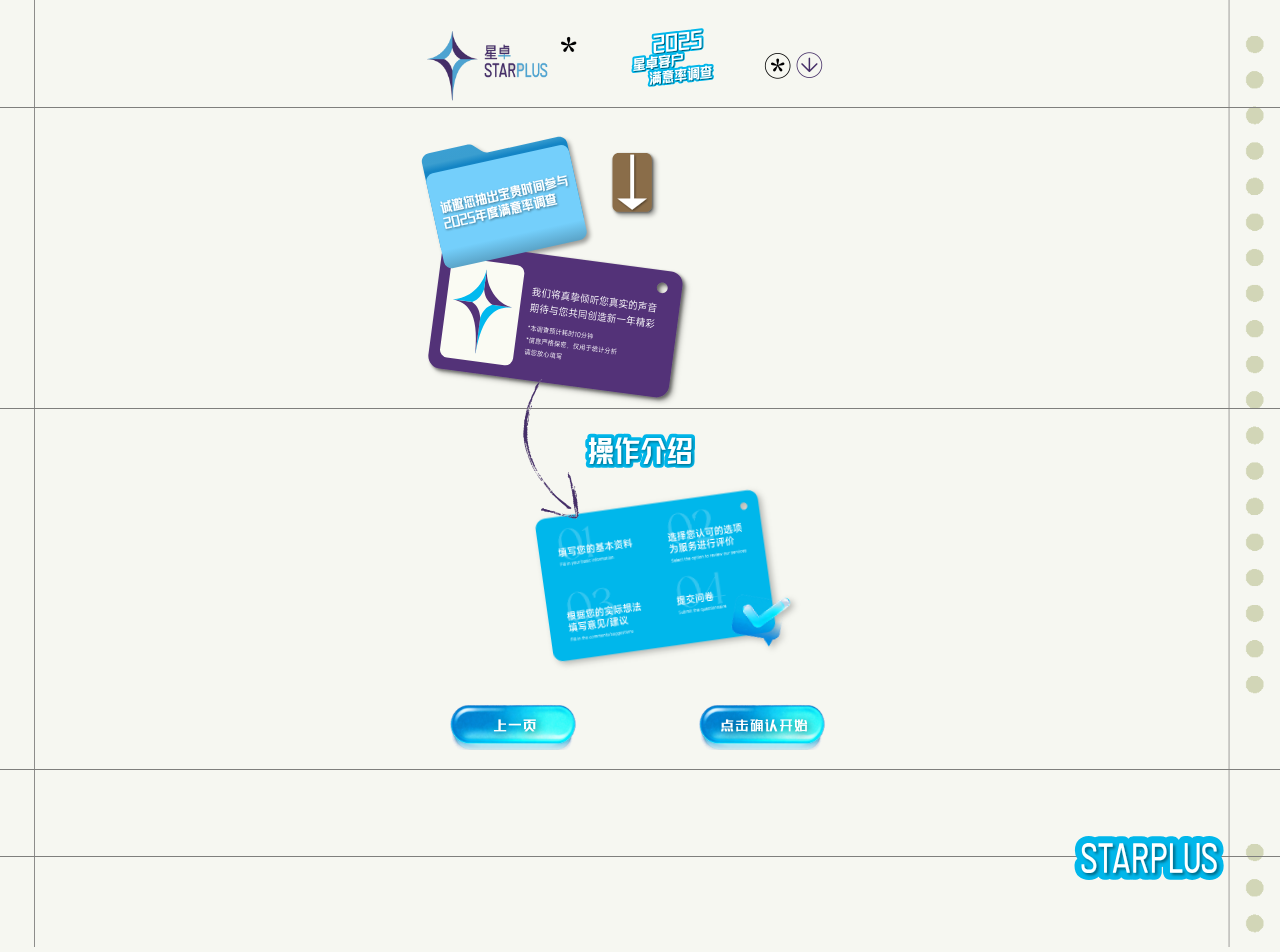
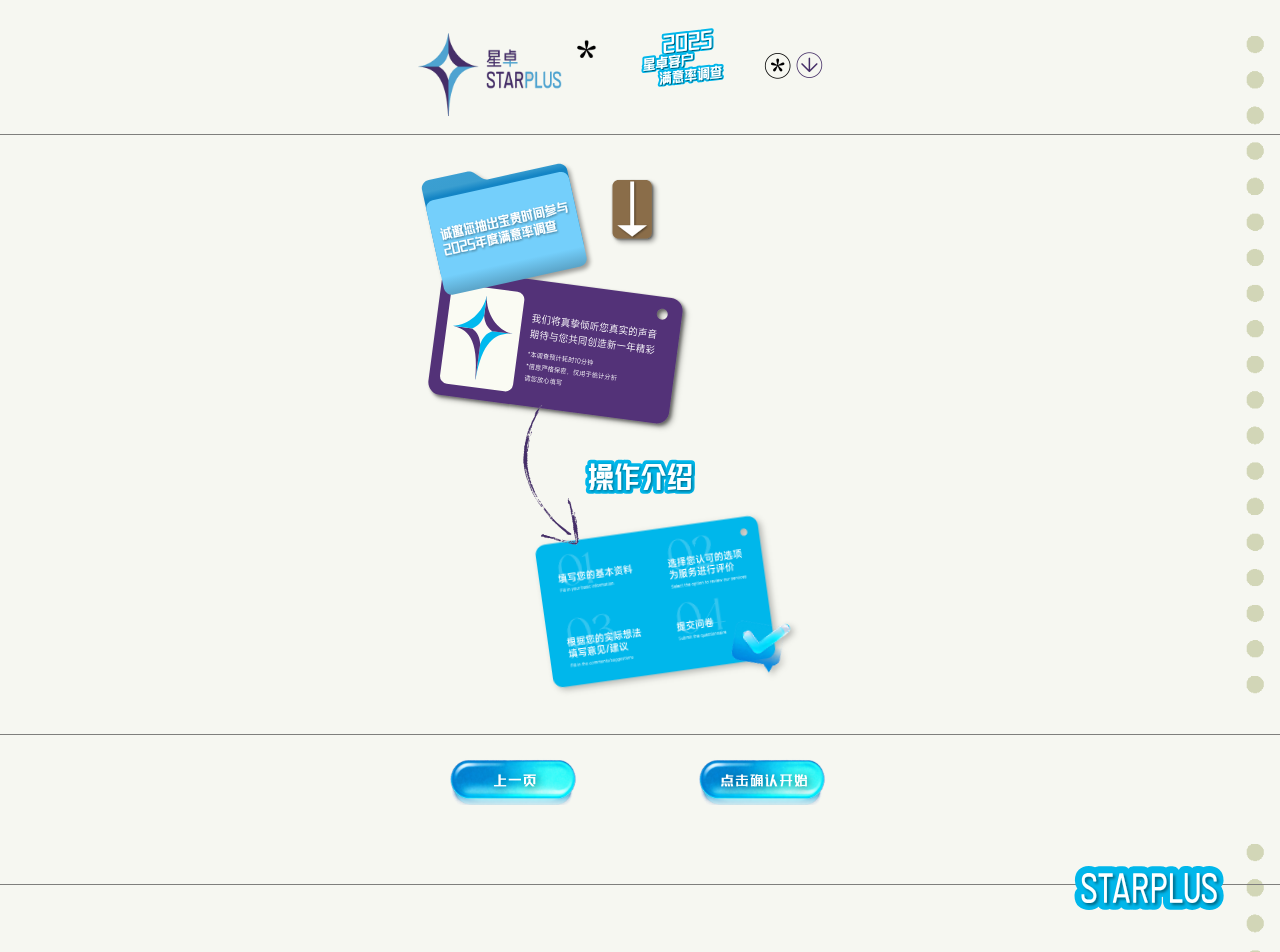
Before and after one commit to cowbook/starplus, a Vue app in the folder client/: page /page2 in a window 1280 px wide. Shown: the top 952 px of the page. Built offline with nearby package versions, Linux system fonts and the light colour scheme; a web font is replaced by a local one.

Commit message:
取消中间线和竖线

```diff
--- a/client/src/App.vue
+++ b/client/src/App.vue
@@ -62,6 +62,23 @@
   font-display: swap;
 }
 
+.bottom-line{
+
+  background-position: bottom center;
+  background-repeat: no-repeat;
+  background-image: url('./assets/page2_bg_horizontal_line.png');
+  background-size: 100% 1px;
+  padding-bottom: 10px;
+}
+
+.top-line{
+
+  background-position: top center;
+  background-repeat: no-repeat;
+  background-image: url('./assets/page2_bg_horizontal_line.png');
+  background-size: 100% 1px;
+  padding-top: 2px;
+}
 
 html {
     height: 100%;
--- a/client/src/views/Home.vue
+++ b/client/src/views/Home.vue
@@ -6,7 +6,7 @@
 
     <header class="hero appear-item" data-delay="0.1">
 
-      <div class="hero-top bg-line">
+      <div class="hero-top bottom-line">
 
         <div class="row">
           <img class="logo" :src="logo" alt="STARPLUS Logo" />
@@ -35,7 +35,7 @@
       </div>
     </header>
 
-    <main class="content bg-line appear-item" data-delay="0.25">
+    <main class="content bottom-line appear-item" data-delay="0.25">
 
       <div class="row">
         <div style="margin:0 auto;">
@@ -163,9 +163,11 @@
   height: 100%;
   width: 100%;
 
+  /* ver-no-line 背景图方案：三层背景图，左固定、中重复、右固定
   background-image: url('../assets/page1_bg_left.png');
   background-position: left top;
   background-repeat: repeat-y;
+  */
 
   /*
   background-position: left top;
@@ -175,14 +177,15 @@
   cursor: pointer;
 }
 
+/* ver-no-line 背景图方案：三层背景图，左固定、中重复、右固定
 .bg-line {
-
   background-position: bottom center;
   background-repeat: no-repeat;
   background-image: url('../assets/page2_bg_horizontal_line.png');
   background-size: 100% 1px;
+
 }
-
+*/
 
 .page {
 
--- a/client/src/views/Page2.vue
+++ b/client/src/views/Page2.vue
@@ -6,7 +6,7 @@
 
     <div class="content">
 
-      <div class="segment seg1 appear-item" data-delay="0.1">
+      <div class="segment seg1 appear-item bottom-line" data-delay="0.1">
 
         <div class="row">
             <img class="logo" :src="logo" alt="STARPLUS" />
@@ -35,7 +35,8 @@
 
     <main class="content">
 
-      <div class="segment" style="padding-bottom: 20px;">
+      <div class="segment bottom-line" style="height:290px;">
+
         <div class="row">
 
 
@@ -51,8 +52,16 @@
 
         </div>
 
+      </div>
 
-        <div class="row" style="box-sizing: border-box; padding:0 60px 0 30px;margin-top:-70px;display:flex;flex-wrap:nowrap;justify-content:space-between;">
+
+
+
+
+      <div class="segment bottom-line">
+
+
+        <div class="row" style="box-sizing: border-box; padding:20px 60px 70px 30px;display:flex;flex-wrap:nowrap;justify-content:space-between;">
 
           <div style="margin-right:40px;">
             <div class="blue-btn" @click.stop="goBack()" style="z-index:100;position:relative;left:27px;">
@@ -67,12 +76,8 @@
           </div>
         </div>
 
+      </div>
 
-
-
-
-
-      </div>
 
 
 
@@ -86,7 +91,7 @@
       <div class="segment seg5 appear-item" data-delay="0.4" >
 
 
-                <img class="footer-text" :src="footerText" alt="底部文字" />
+                <img style="position: relative; top:-30px" class="footer-text" :src="footerText" alt="底部文字" />
 
 
       </div>
@@ -223,37 +228,42 @@
 
   /* 从上到下（第一层在最上面） */
   background-image:
+    /* ver-no-line 背景图方案：三层背景图，左固定、中重复、右固定
+    url("../assets/page2_bg_left_2x.png"),
+    */
+    url("../assets/page2_bg_color.png"),   /* 中间可重复 */
 
-    url("../assets/page2_bg_left_2x.png"),      /* 左边固定 */
-    url("../assets/page2_bg_color.png"),   /* 中间可重复 */
-    url("../assets/page2_bg_right_2x.png");     /* 右边固定 */
+    url("../assets/page2_bg_right_2x_noline.png");   /* 中间可重复 */
 
 
+    /* ver-no-line 背景图方案：三层背景图，左固定、中重复、右固定
+    url("../assets/page2_bg_right_2x.png");
+    */
+
   background-repeat:
-    no-repeat,            /* 左不重复 */
+    /* ver-no-line 背景图方案：三层背景图，左固定、中重复、右固定
+    no-repeat,       */
     no-repeat,            /* 左不重复 */
     repeat-y;            /* 右不重复 */
 
   background-position:
-    left top,             /* 左上角对齐 */
-    center top,             /* 中间从左开始铺（也可以 center top）*/
+    /* ver-no-line 背景图方案：三层背景图，左固定、中重复、右固定
+    left top,           */
+    left top,             /* 中间从左开始铺（也可以 center top）*/
     right top;            /* 右上角对齐 */
 
   /* 可选：如果图片高度不同，可以统一高度 */
   background-size:
-    39px 1078px,            /* 左：高度撑满，宽度自动 */
+  /* ver-no-line 背景图方案：三层背景图，左固定、中重复、右固定
+    39px 1078px,
+  */
     calc(100vw - 290px) 1078px,            /* 中：高度撑满，宽度自动重复 */
-    54px 808px;
+    40px 808px;
 
 
 
   /* 建议加一个兜底颜色，防止图片加载慢或透明 */
   background-color: #f6f7f1;
-
-
-
-
-
 
 }
 
@@ -363,17 +373,20 @@
 .segment {
 
   width: 100%;
+
+  /* ver-no-line 背景图方案：三层背景图，左固定、中重复、右固定
   background-position: bottom center;
   background-repeat: no-repeat;
   background-image: url('../assets/page2_bg_horizontal_line.png');
   background-size: 100% 1px;
+  */
 }
 
 
 
 .logo {
-    margin-left:30px;
-    width: 160px;
+    margin-left:20px;
+    width: 190px;
     height: auto;
 }
 
--- a/client/src/views/Page26.vue
+++ b/client/src/views/Page26.vue
@@ -1,9 +1,9 @@
 <template>
   <div class="page26 appear-container">
 
-    <header class="segment seg1 appear-item" data-delay="0.1">
+    <header class="segment bottom-line seg1 appear-item" data-delay="0.1">
 
-      <div class="row">
+      <div class="row" style="justify-content: flex-start;">
           <img class="logo" :src="logo" alt="STARPLUS" />
           <img class="text-top" :src="textTop" alt="顶部文字" />
 
@@ -87,9 +87,11 @@
 
         <div style="text-align: center; font-size: 12px;">
 
+          <span style="color:#886e49;">
           退出问卷请按左上角✕按钮关闭
+          </span>
 
-          <div class="blue-btn" style="margin-top:0px" @click="reset()">
+          <div class="blue-btn" style="margin-top:15px" @click="reset()">
                 重新填写
           </div>
 
@@ -230,26 +232,22 @@
   /* 从上到下（第一层在最上面） */
   background-image:
 
-    url("../assets/page2_bg_left_2x.png"),      /* 左边固定 */
     url("../assets/page2_bg_color.png"),   /* 中间可重复 */
-    url("../assets/page2_bg_right_2x.png");     /* 右边固定 */
+    url("../assets/page2_bg_right_2x_noline.png");     /* 右边固定 */
 
 
   background-repeat:
-    repeat-y,            /* 右不重复 */
     no-repeat,            /* 左不重复 */
     repeat-y;            /* 右不重复 */
 
   background-position:
     left top,             /* 左上角对齐 */
-    center top,             /* 中间从左开始铺（也可以 center top）*/
     right top;            /* 右上角对齐 */
 
   /* 可选：如果图片高度不同，可以统一高度 */
   background-size:
-    39px 1078px,            /* 左：高度撑满，宽度自动 */
     calc(100vw - 290px) 1078px,            /* 中：高度撑满，宽度自动重复 */
-    54px 808px;
+    42px 808px;
 
 
 
@@ -277,8 +275,8 @@
   font-size:13px;
   font-weight: 800;
   margin-bottom: 12px;
-  margin-left:35px;
-  padding-left: 12px;
+  margin-left:0px;
+  padding-left: 42px;
   padding-right: 12px;
   line-height: 1;
 
@@ -350,10 +348,7 @@
 .segment {
 
   width: 100%;
-  background-position: bottom center;
-  background-repeat: no-repeat;
-  background-image: url('../assets/page2_bg_horizontal_line.png');
-  background-size: 100% 1px;
+
 }
 
 .seg2{
@@ -364,6 +359,8 @@
 
 
 .blue-btn {
+
+
   margin: 30px auto;
   width: 140px;
   height: 55px;
@@ -372,17 +369,19 @@
   background-repeat: no-repeat;
   background-size: 140px auto;
   color: white;
-
   font-size: 14px;
   font-weight: bold;
   font-family: 'MyHeiTi', yahei, Microsoft YaHei, Helvetica, Arial, sans-serif;
   text-align: center;
   cursor: pointer;
+  text-shadow: 2px 2px 8px rgba(0, 0, 0, 0.5);
+  letter-spacing: 2px;
 
-  text-shadow: 2px 2px 8px rgba(0, 0, 0, 0.5);
 
-  letter-spacing: 2px;
 }
+
+
+
 .item{
   margin:0 10px;
   display: block;
@@ -390,11 +389,16 @@
   max-width:450px;
 }
 
+
+
+
 .logo {
-    margin-left:30px;
-    width: 240px;
+    margin-left:10px;
+    width: 220px;
     height: auto;
 }
+
+
 
 .text-top {
   width: 120px;
--- a/client/src/views/Page4.vue
+++ b/client/src/views/Page4.vue
@@ -1,7 +1,7 @@
 <template>
   <div v-if="assetsReady" class="page4 appear-container">
 
-    <header class="segment seg1 appear-item" data-delay="0.1">
+    <header class="segment seg1 appear-item bottom-line" data-delay="0.1">
 
       <div class="row">
 
@@ -387,10 +387,12 @@
 .segment {
 
   width: 100%;
+
+  /* ver-no-line 背景图方案：三层背景图，左固定、中重复、右固定
   background-position: bottom center;
   background-repeat: no-repeat;
   background-image: url('../assets/page2_bg_horizontal_line.png');
-  background-size: 100% 1px;
+  background-size: 100% 1px;*/
 }
 
 .seg2{
@@ -407,7 +409,7 @@
 
 .logo {
   position: relative;
-    margin-left:30px;
+    margin-left:20px;
     width: 160px;
     height: auto;
 }
--- a/client/src/views/Page5.vue
+++ b/client/src/views/Page5.vue
@@ -7,9 +7,9 @@
     <div class="content">
 
 
-      <div class="segment appear-item" data-delay="0.1">
+      <div class="segment appear-item bottom-line" data-delay="0.1">
 
-        <div class="row">
+        <div class="row" style="padding-left:25px;">
 
             <img class="logo" :src="logo" alt="STARPLUS" />
             <img class="text-top" :src="textTop" alt="顶部文字" />
@@ -39,7 +39,7 @@
         </div>
       </div>
 
-      <div class="segment appear-item" data-delay="0.3">
+      <div class="segment appear-item bottom-line" data-delay="0.3">
 
         <div class="form">
 
@@ -434,26 +434,23 @@
   /* 从上到下（第一层在最上面） */
   background-image:
 
-    url("../assets/page2_bg_left_2x.png"),      /* 左边固定 */
+    /*  url("../assets/page2_bg_left_2x.png"), 左边固定 */
     url("../assets/page2_bg_color.png"),   /* 中间可重复 */
-    url("../assets/page2_bg_right_2x.png");     /* 右边固定 */
+    url("../assets/page2_bg_right_2x_noline.png");     /* 右边固定 */
 
 
   background-repeat:
-    no-repeat,            /* 左不重复 */
     no-repeat,            /* 左不重复 */
     repeat-y;            /* 右不重复 */
 
   background-position:
     left top,             /* 左上角对齐 */
-    center top,             /* 中间从左开始铺（也可以 center top）*/
     right top;            /* 右上角对齐 */
 
   /* 可选：如果图片高度不同，可以统一高度 */
   background-size:
-    39px 1078px,            /* 左：高度撑满，宽度自动 */
     calc(100vw - 290px) 1078px,            /* 中：高度撑满，宽度自动重复 */
-    54px 808px;
+    42px 808px;
 
 
 
@@ -590,17 +587,19 @@
 
 .segment {
   width: 100%;
+
+  /* ver-no-line 背景图方案：三层背景图，左固定、中重复、右固定
   background-position: bottom center;
   background-repeat: no-repeat;
   background-image: url('../assets/page2_bg_horizontal_line.png');
   background-size: 100% 1px;
-  padding-bottom: 20px;
+  padding-bottom: 20px;*/
 }
 
 
 
 .logo {
-    width: 140px;
+    width: 160px;
     height: auto;
 }
 
--- a/client/src/views/Page6.vue
+++ b/client/src/views/Page6.vue
@@ -1,9 +1,9 @@
 <template>
     <div v-if="assetsReady" class="page6 appear-container">
 
-      <header class="segment appear-item" data-delay="0.1">
-
-        <div class="row">
+      <header class="segment appear-item bottom-line" data-delay="0.1">
+
+        <div class="row" style="padding-left:10px;">
 
             <img class="logo" :src="logo" alt="STARPLUS" />
 
@@ -114,6 +114,7 @@
 
 
       <div class="segment" v-if = "currentPage == 25">
+
         <div class="row">
 
           <div class="blue-btn" @click="p6_goNext(-1)">
@@ -128,11 +129,11 @@
                 预览
           </div>
 
-
         </div>
+
       </div>
 
-      <div class="segment" v-else>
+      <div class="segment top-line" v-else>
         <div class="row" style="min-width:350px;">
 
           <div class="blue-btn-l" @click="p6_goNext(-1)">
@@ -1826,26 +1827,22 @@
   /* 从上到下（第一层在最上面） */
   background-image:
 
-    url("../assets/page2_bg_left_2x.png"),      /* 左边固定 */
     url("../assets/page2_bg_color.png"),   /* 中间可重复 */
-    url("../assets/page2_bg_right_2x.png");     /* 右边固定 */
+    url("../assets/page2_bg_right_2x_noline.png");     /* 右边固定 */
 
 
   background-repeat:
-    repeat-y,            /* 右不重复 */
     no-repeat,            /* 左不重复 */
     repeat-y;            /* 右不重复 */
 
   background-position:
     left top,             /* 左上角对齐 */
-    center top,             /* 中间从左开始铺（也可以 center top）*/
     right top;            /* 右上角对齐 */
 
   /* 可选：如果图片高度不同，可以统一高度 */
   background-size:
-    39px 1078px,            /* 左：高度撑满，宽度自动 */
     calc(100vw - 290px) 1078px,            /* 中：高度撑满，宽度自动重复 */
-    54px 808px;
+    42px 808px;
 
 
 
@@ -1988,11 +1985,7 @@
 
 .segment {
   width: 100%;
-  background-position: bottom center;
-  background-repeat: no-repeat;
-  background-image: url('../assets/page2_bg_horizontal_line.png');
-  background-size: 100% 1px;
-  padding-bottom: 10px;
+
 }
 
 
```
Also changed, not shown: client/src/assets/page2_bg_right_2x_noline.png (added).
